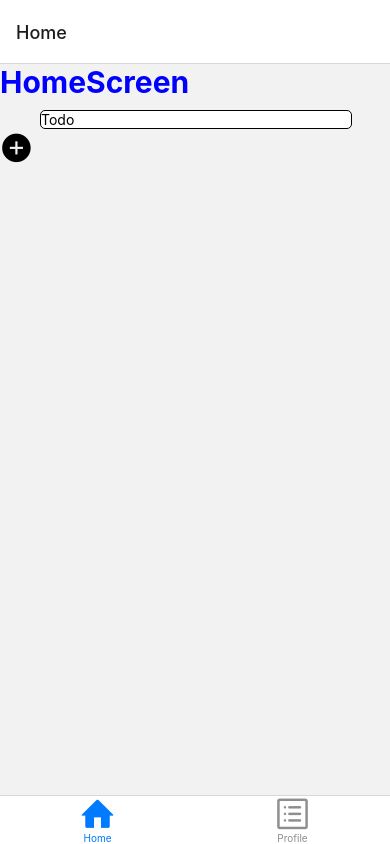
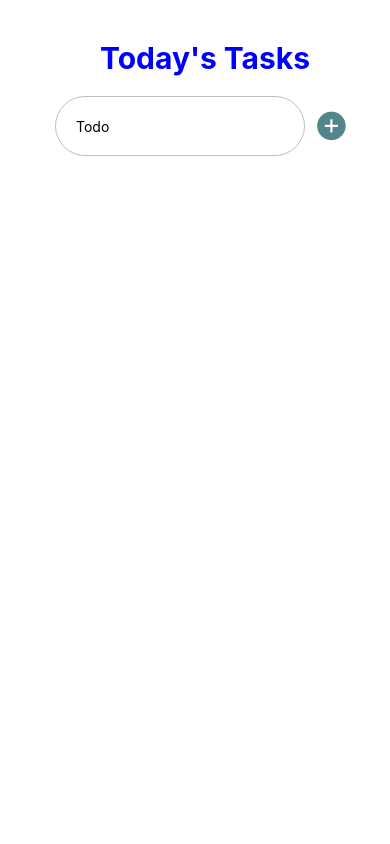
Before and after one commit to Paarthbathla338/ToDo-RN, a React Native app in the folder todo/: screen / in a window 390 px wide. Built offline with nearby package versions, Linux system fonts and the light colour scheme.

Commit message:
Task List Working Fine. Adding Function CSS Added. Adding CSS for Tasks

```diff
--- a/todo/App.js
+++ b/todo/App.js
@@ -12,16 +12,8 @@ export default function App() {
   const Tab = createBottomTabNavigator();
 
   return (
-    <NavigationContainer>
-      <Tab.Navigator>
-        <Tab.Screen name="Home" component={HomeScreen} options={{
-          tabBarIcon: ({ color }) => <Entypo name="home" size={30}  color={color} style={{fontSize:35}}  />,
-          }}  />
-        <Tab.Screen name="Profile" component={ProfileScreen} options={{
-          tabBarIcon: ({ color }) => <AntDesign name="profile" size={30}  color={color} style={{fontSize:35}}  />,
-      }} />
-      </Tab.Navigator>
-    </NavigationContainer>
+    <HomeScreen/>
+
   );
 }
 
--- a/todo/screens/HomeScreen.js
+++ b/todo/screens/HomeScreen.js
@@ -17,23 +17,33 @@ const HomeScreen = () => {
 }
 
   return (
-    <View>
+    <View style={styles.container}>
         <Image style={styles.image}/>
-      <Text style={styles.text}>HomeScreen</Text>
+      <Text style={styles.text}>Today's Tasks</Text>
+
+
+
+      <View style={styles.papaview}>
 
       <TextInput placeholder="Todo" style={styles.input}
           onChangeText={text=>setTask(text)}
           value={task}
       />
 
-      {taskItems.map((item)=>{
-            return <TaskScreen text={item}/>
-      })}
 
 
 
 
-      <TouchableOpacity style={styles.button} onPress={()=>{setPressed(true), setTimeout(()=>{setPressed(false)},2000), handleAddTask()}}><Ionicons name={pressed?"checkmark-circle":"add-circle-sharp"} size={30}  style={{fontSize:35,color:pressed?"green":"black"}}  /></TouchableOpacity>
+      <TouchableOpacity style={styles.button} onPress={()=>{setPressed(true), setTimeout(()=>{setPressed(false)},2000), handleAddTask()}}><Ionicons name={pressed?"checkmark-circle":"add-circle-sharp"} size={1000}  style={{fontSize:35,color:pressed?"green":"#53868B"}}  /></TouchableOpacity>
+      </View>
+
+      <View style={styles.item}>
+
+    {taskItems.map((item)=>{
+      return <TaskScreen text={item}/>
+    })}
+    </View>
+
 
     </View>
 
@@ -49,23 +59,59 @@ const styles = StyleSheet.create({
         fontSize:30,
         color:'blue',
         fontWeight:"bold",
+        marginTop:40,
+        justifyContent:"center",
+        alignItems: 'center',
+        marginLeft:100
 
     },
     input:{
+        // borderWidth:1,
+        // width:"80%",
+        // height:"80%",
+        // borderRadius:25,
+        // marginLeft:10,
+        // marginRight:10,
+        // justifyContent:"center",
+        // alignItems:"center",
+        // backgroundColor:"#fff",
+        paddingVertical:15,
+        paddingHorizontal:20,
+        backgroundColor:"#fff",
+        borderRadius:60,
+        borderColor:"#C0C0C0",
         borderWidth:1,
-        width:"80%",
-        height:"25%",
-        borderRadius:5,
-        marginTop:10,
-        marginLeft:40,
-        marginRight:10,
+        width:250,
+        alignItems: 'center',
         justifyContent:"center",
-        alignItems:"center",
-        backgroundColor:"#fff",
+        marginTop:20,
+        marginLeft:55,
+
+
 
 
     },
     button:{
+        // marginLeft:"1%",
+        // marginTop:"2%"
+        width:60,
+        height:60,
+        backgroundColor:"#fff",
+        borderRadius:60,
+        justifyContent:"center",
+        borderColor:"#C0C0C0",
+        marginLeft:10,
+        marginTop:20,
 
+
+    },
+    papaview:{
+        flexDirection:"row",
+    },
+    item:{
+        marginTop:30,
+    },
+    container:{
+        flex:1,
     }
 })
--- a/todo/screens/TaskScreen.js
+++ b/todo/screens/TaskScreen.js
@@ -3,7 +3,7 @@ import React from 'react'
 
 const TaskScreen = (props) => {
   return (
-    <View>
+    <View style={styles.container}>
       <Text>{props.text}</Text>
     </View>
   )
@@ -11,4 +11,8 @@ const TaskScreen = (props) => {
 
 export default TaskScreen
 
-const styles = StyleSheet.create({})
+const styles = StyleSheet.create({
+
+    container:{}
+
+})
```
